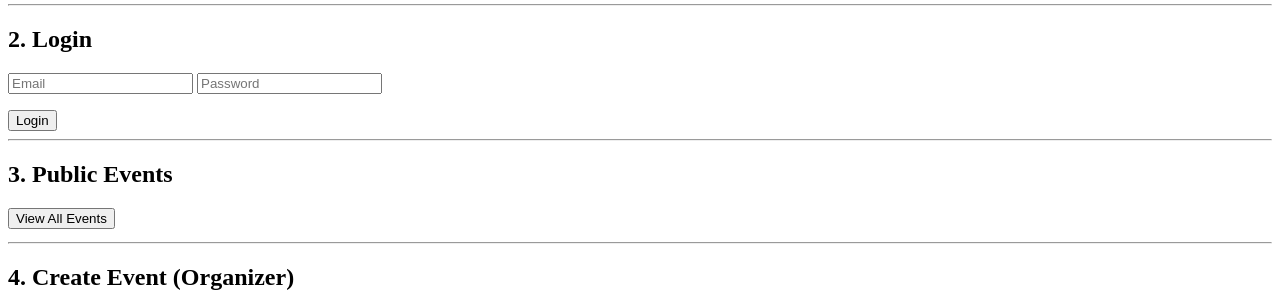
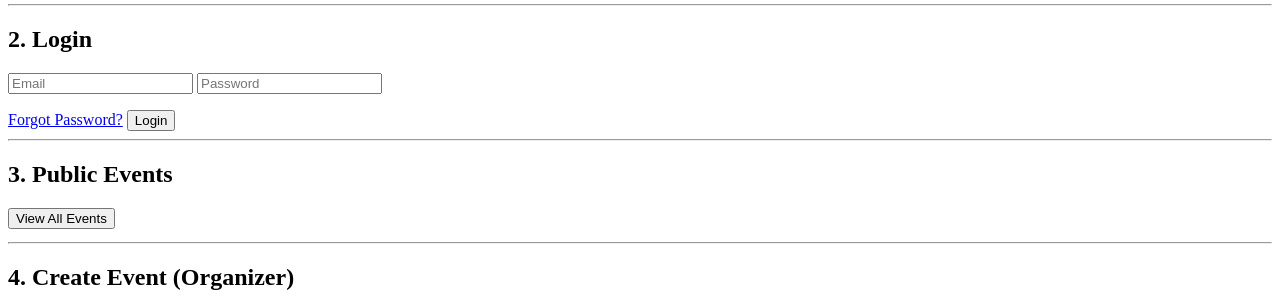
Before and after one commit to herminono/event-ticketing-system, a Flask app: page / in a window 1280 px wide. Shown: the part 386-686 px from the top of the page. Run offline with Flask 3, Linux system fonts and the light colour scheme.

Commit message:
added link to reset password.

```diff
--- a/frontend/templates/index.html
+++ b/frontend/templates/index.html
@@ -42,7 +42,7 @@
     <input id="loginEmail" type="email" placeholder="Email">
     <input id="loginPassword" type="password" placeholder="Password">
 </p>
-
+<a href="/forgot-password">Forgot Password?</a>
 <button type="button" id="loginBtn">Login</button>
 
 <hr>
```
